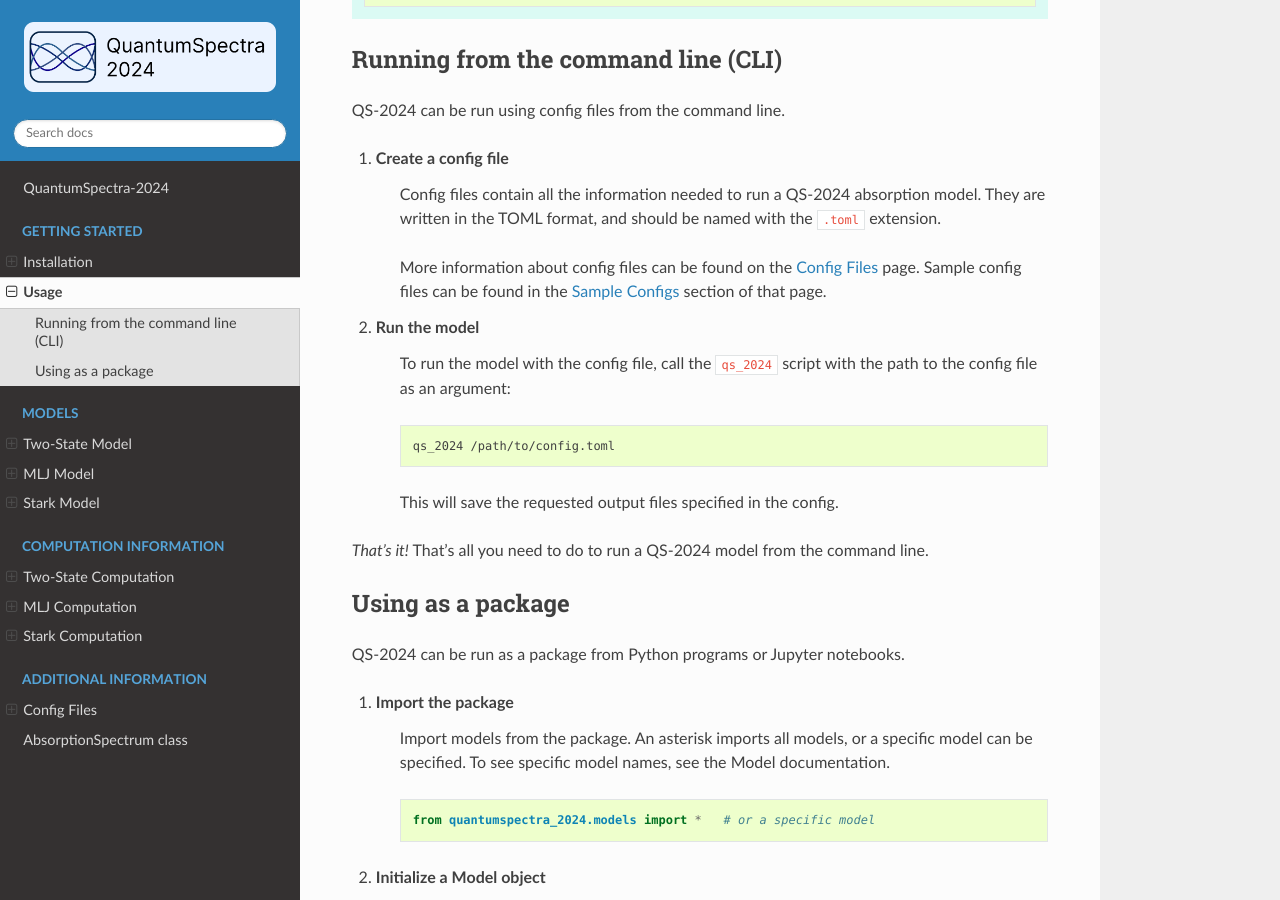
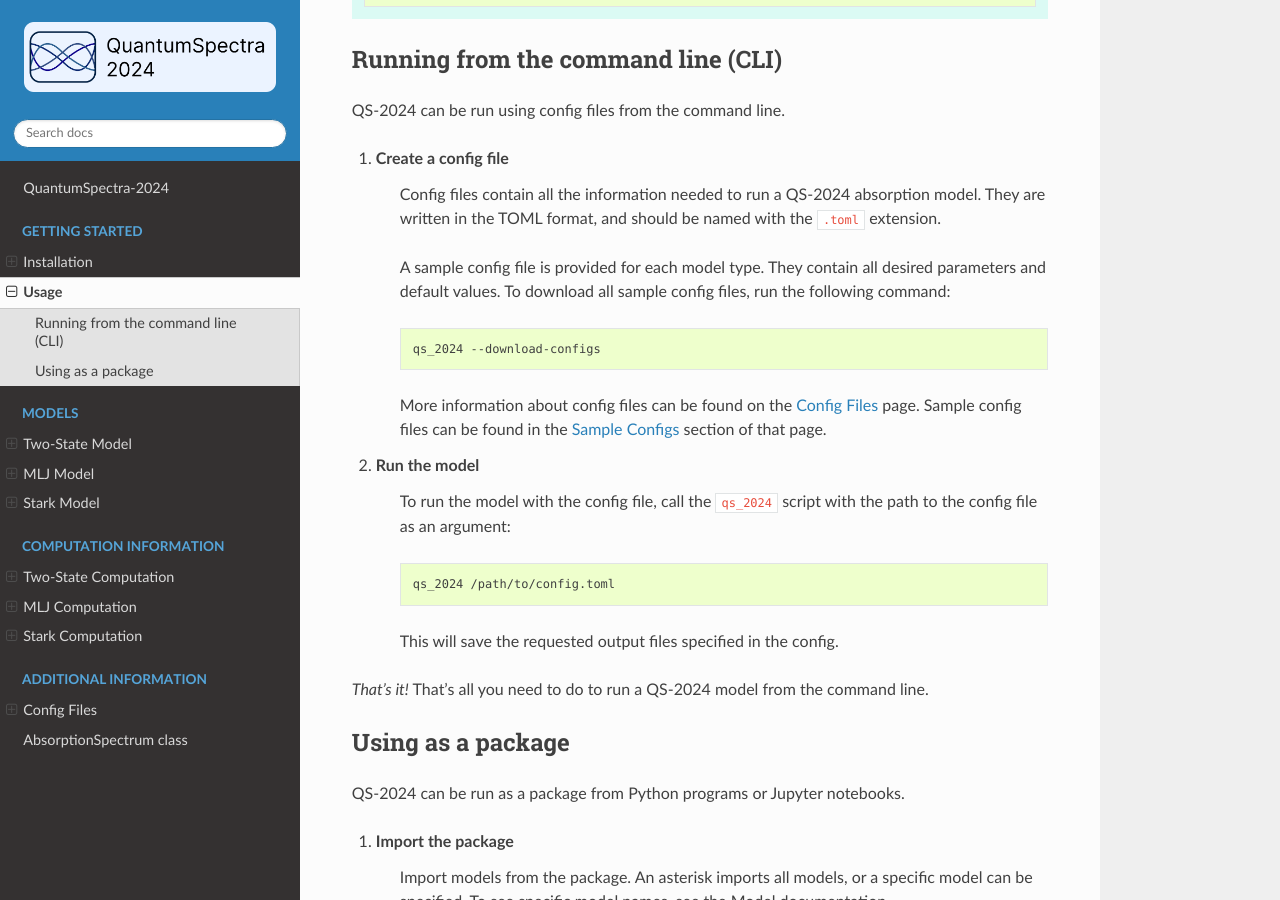
Before and after one commit to benkoppe/QuantumSpectra-2024, a Sphinx documentation site: the page built from docs/source/startup/usage.rst, in a window 1280 px wide and 900 px high, scrolled down 477 px. Built offline with Sphinx 7.4.7 and the Read the Docs theme 2.0.0, drawn with Linux system fonts in a browser that asks for light colours.

Commit message:
added config information

```diff
--- a/docs/source/startup/usage.rst
+++ b/docs/source/startup/usage.rst
@@ -27,6 +27,13 @@
 
     Config files contain all the information needed to run a QS-2024 absorption model.
     They are written in the TOML format, and should be named with the ``.toml`` extension.
+
+    A sample config file is provided for each model type. They contain all desired parameters and default values.
+    To download all sample config files, run the following command:
+
+    .. code-block:: bash
+
+        qs_2024 --download-configs
 
     More information about config files can be found on the :doc:`../cli/config` page.
     Sample config files can be found in the :ref:`config-samples` section of that page.
```
